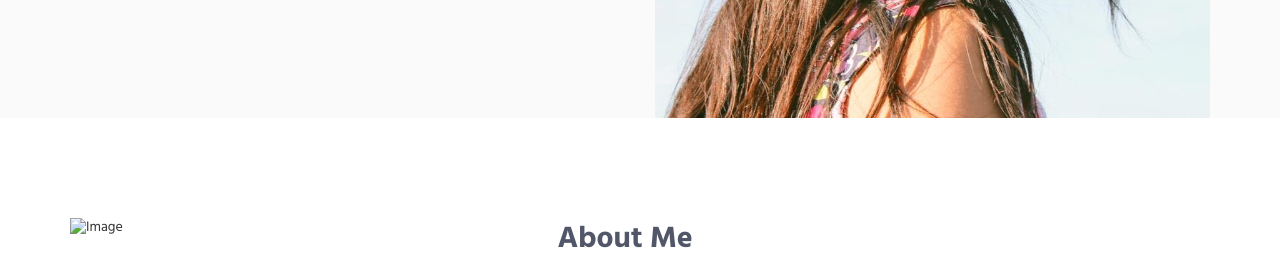
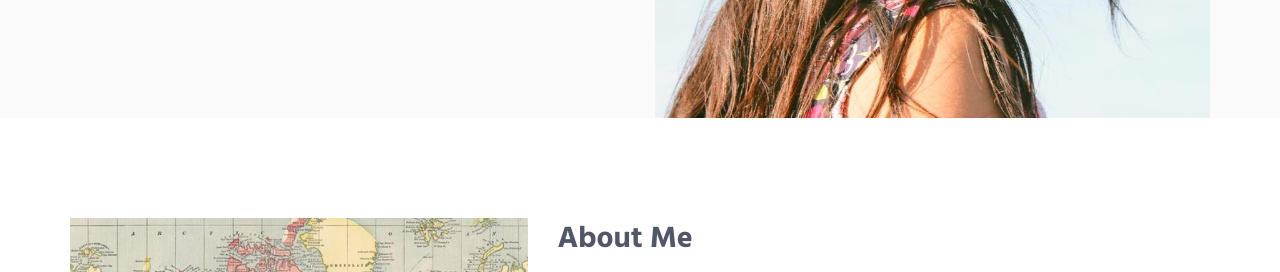
Before and after one commit to jennyliu88/jennyliu88.github.io, a plain HTML site: page index.html in a window 1280 px wide. Shown: the part 502-774 px from the top of the page. Drawn offline with Linux system fonts and the light colour scheme.

Commit message:
Update index.html

```diff
--- a/index.html
+++ b/index.html
@@ -113,7 +113,7 @@
             <div class="container content-lg">
                 <div class="row">
                     <div class="col-sm-5 sm-margin-b-60">
-                        <img class="full-width img-responsive" src="il_570xN.988420526_g129.jpg" alt="Image">
+                        <img class="full-width img-responsive" src="img/il_570xN.988420526_g129.jpg" alt="Image">
                     </div>
                     <div class="col-sm-7">
                         <div class="section-seperator margin-b-50">
```
